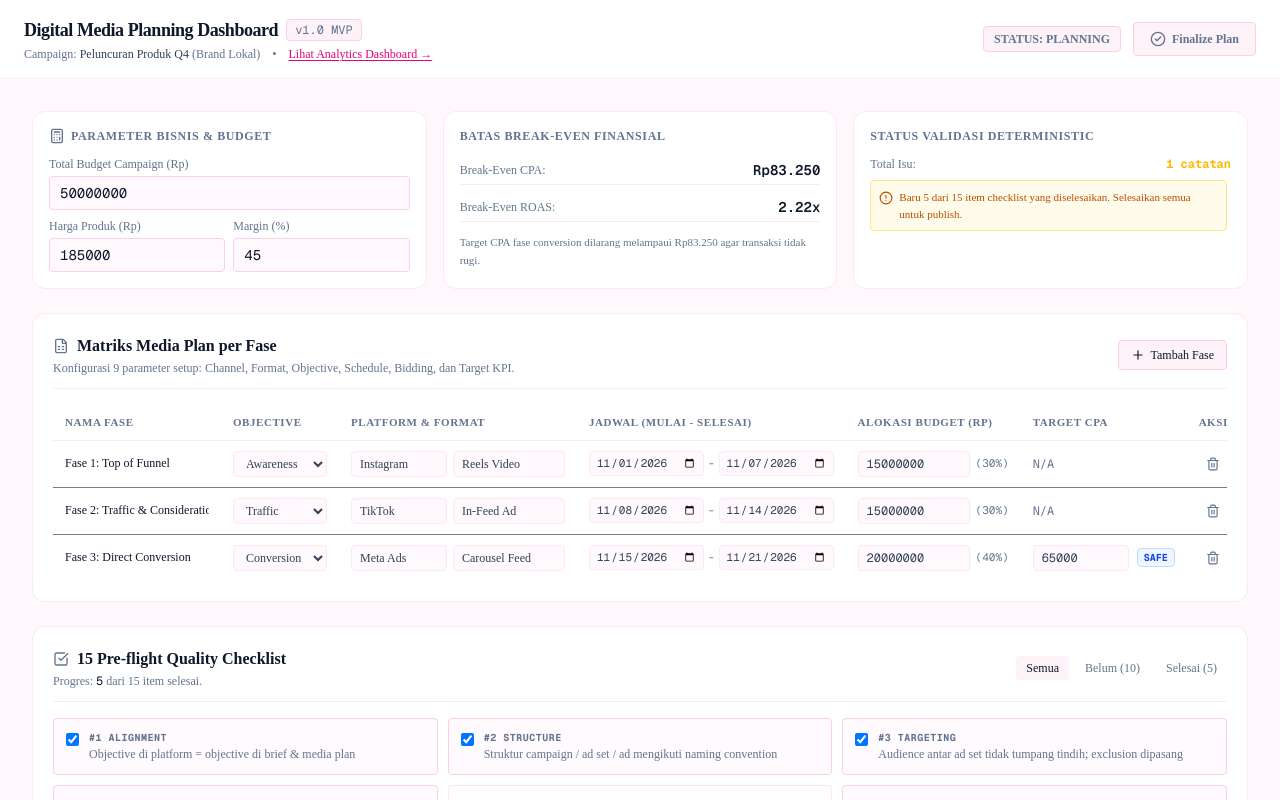
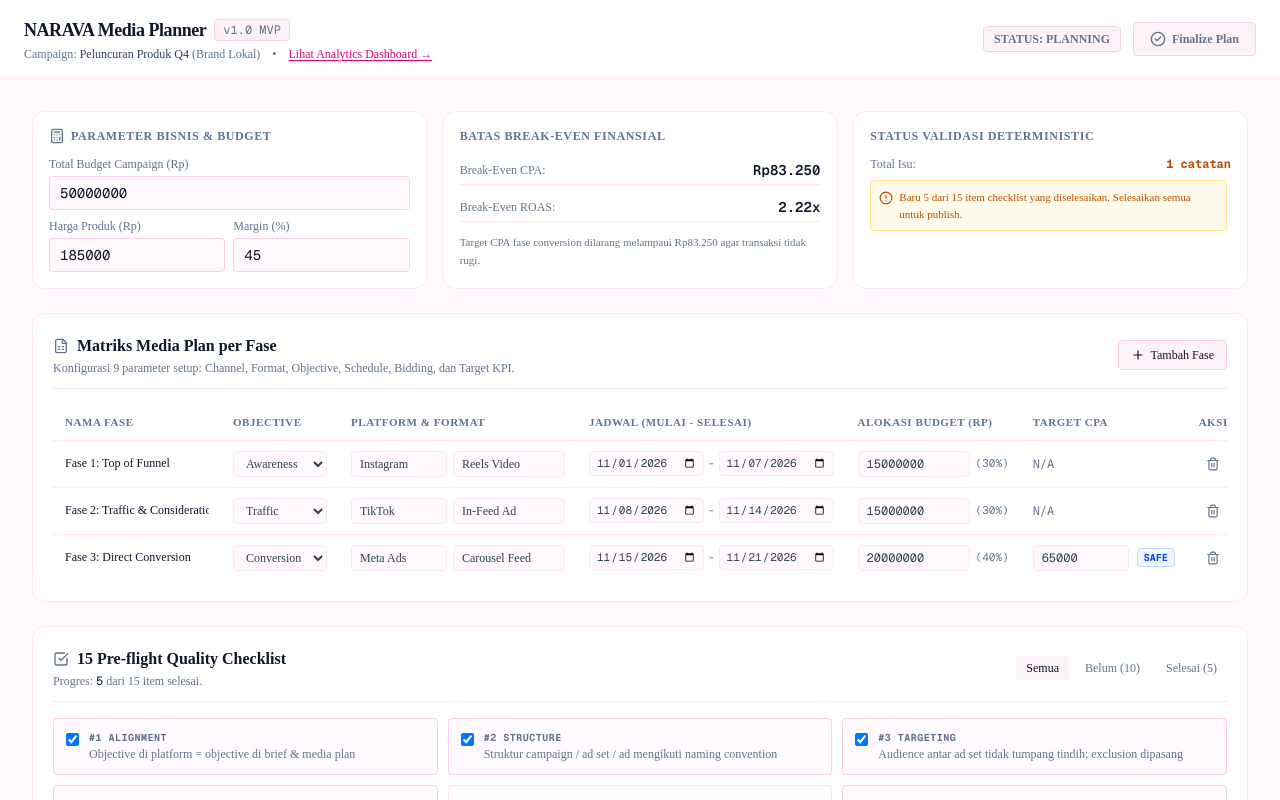
Before and after one commit to andikactm/Narava-Media-Planner, a Next.js app: page / in a window 1280 px wide. Shown: the top 800 px of the page. Built offline with nearby package versions, Linux system fonts and the light colour scheme.

Commit message:
polish: finish Narava dashboard labels and status colors

```diff
--- a/src/app/page.tsx
+++ b/src/app/page.tsx
@@ -155,7 +155,7 @@ export default function MediaPlannerApp() {
       <header className="border-b border-pink-100 bg-white/95 px-6 py-4 flex flex-col sm:flex-row sm:items-center justify-between gap-4 sticky top-0 z-30">
         <div>
           <div className="flex items-center gap-2">
-            <span className="font-bold text-lg tracking-tight text-slate-900">Digital Media Planning Dashboard</span>
+            <span className="font-bold text-lg tracking-tight text-slate-900">NARAVA Media Planner</span>
             <span className="text-xs bg-pink-50 text-slate-500 border border-pink-200 px-2 py-0.5 rounded font-mono">
               v1.0 MVP
             </span>
@@ -270,13 +270,13 @@ export default function MediaPlannerApp() {
             <div className="space-y-2">
               <div className="flex items-center justify-between text-xs">
                 <span className="text-slate-500">Total Isu:</span>
-                <span className={`font-mono font-bold ${validationResult.issues.length === 0 ? 'text-emerald-400' : 'text-amber-400'}`}>
+                <span className={`font-mono font-bold ${validationResult.issues.length === 0 ? 'text-blue-700' : 'text-amber-700'}`}>
                   {validationResult.issues.length} catatan
                 </span>
               </div>
 
               {validationResult.issues.length === 0 ? (
-                <div className="p-3 bg-emerald-950/40 border border-emerald-800/80 rounded text-xs text-emerald-300 flex items-center gap-2">
+                <div className="p-3 bg-emerald-950/40 border border-emerald-800/80 rounded text-xs text-blue-700 flex items-center gap-2">
                   <CheckCircle2 className="w-4 h-4 flex-shrink-0" />
                   Semua perhitungan budget dan batas aman valid.
                 </div>
@@ -336,7 +336,7 @@ export default function MediaPlannerApp() {
                   <th className="py-2.5 px-3 text-center">Aksi</th>
                 </tr>
               </thead>
-              <tbody className="divide-y divide-slate-800/60">
+              <tbody className="divide-y divide-pink-100">
                 {phases.map((phase) => {
                   const cpaFence = phase.targetCpa ? evaluateCPAFence(phase.targetCpa, breakEvenCPA) : null
 
```
